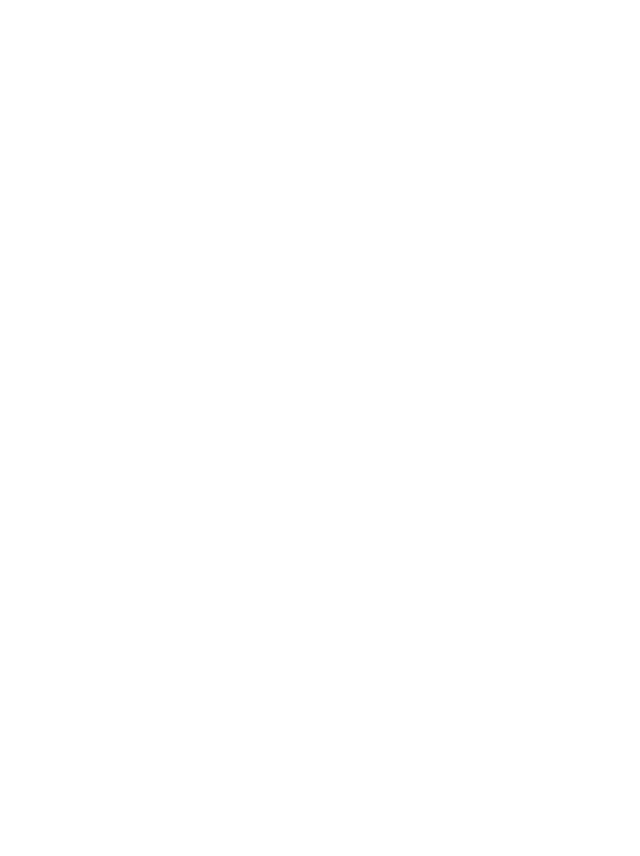
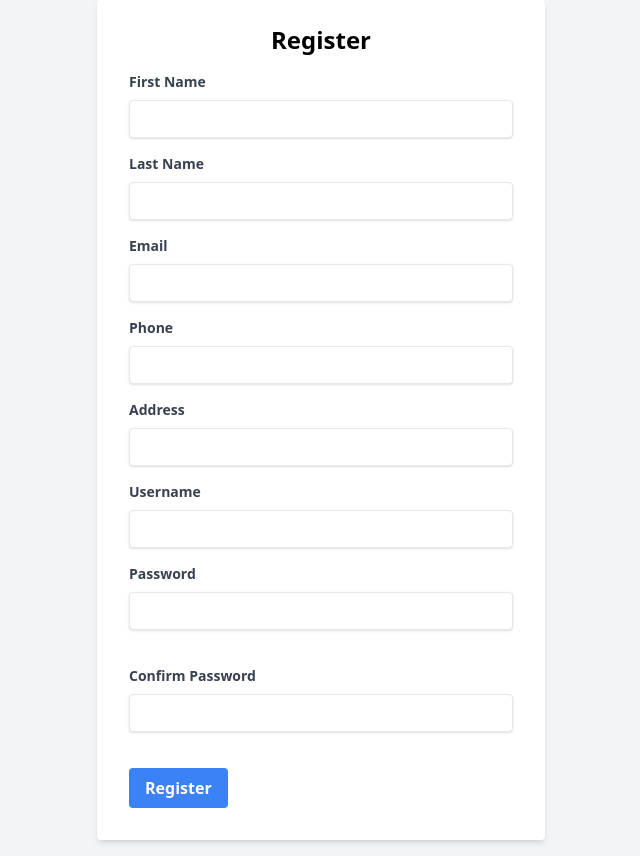
Before and after one commit to Albertomomu/blacksheep-client, a React (Vite) app: page /register in a window 1280 px wide. Before the commit this address had no page. Shown: the whole page, without its empty margins (319-959 px from the left). Before the commit the page ends 800 px from the top, so only its background shows below. Built offline with nearby package versions, Linux system fonts and the light colour scheme.

Commit message:
feat: adding register page

```diff
--- a/src/App.tsx
+++ b/src/App.tsx
@@ -4,6 +4,7 @@
 import ProductDetailPage from './pages/Products/ProductsPage';
 import LoginPage from './pages/Login/LoginPage';
 import ProfilePage from './pages/Profile/ProfilePage';
+import RegisterPage from './pages/Register/RegisterPage';
 
 function App() {
 
@@ -12,6 +13,7 @@
       <Routes>
         <Route path="/" element={<HomePage />} />
         <Route path="/login" element={<LoginPage />} />
+        <Route path="/register" element={<RegisterPage />} />
         <Route path="/products/:id" element={<ProductDetailPage />} />
         <Route path="/profile" element={<ProfilePage />} />
       </Routes>
--- /dev/null
+++ b/src/components/RegisterForm.tsx
@@ -0,0 +1,159 @@
+import { useState } from 'react';
+import axios from 'axios';
+import { useNavigate } from 'react-router-dom';
+import useUserStore from '../store/userStore';
+
+const RegisterForm = () => {
+  // Estado para los campos del formulario
+  const [firstName, setFirstName] = useState('');
+  const [lastName, setLastName] = useState('');
+  const [email, setEmail] = useState('');
+  const [phone, setPhone] = useState('');
+  const [address, setAddress] = useState('');
+  const [username, setUsername] = useState('');
+  const [password, setPassword] = useState('');
+  const [confirmPassword, setConfirmPassword] = useState('');
+  const [error, setError] = useState('');
+  const navigate = useNavigate(); // Inicializa el hook useNavigate
+  const { setUser } = useUserStore();
+
+  const handleSubmit = async (e) => {
+    e.preventDefault();
+
+    // Validación de que las contraseñas coinciden
+    if (password !== confirmPassword) {
+      setError('Passwords do not match.');
+      return;
+    }
+
+    try {
+      // Enviar solicitud de registro al servidor
+      const response = await axios.post('https://server.blacksheepclothing.es/auth/register/', {
+        firstName,
+        lastName,
+        email,
+        phone,
+        address,
+        username,
+        password,
+      }, {
+        withCredentials: true, // Asegúrate de enviar las credenciales
+      });
+
+      // Extraer datos de la respuesta
+      const { accessToken, user } = response.data;
+      setUser(user, accessToken);
+      navigate('/profile'); // Redirigir al perfil del usuario
+    } catch (error) {
+      setError('Registration failed. Please try again.');
+      console.error('Registration error:', error);
+    }
+  };
+
+  return (
+    <div className="flex flex-col items-center justify-center min-h-screen bg-gray-100">
+      <div className="w-full max-w-md bg-white shadow-md rounded px-8 pt-6 pb-8 mb-4">
+        <h2 className="text-2xl font-bold text-center mb-4">Register</h2>
+        {error && <p className="text-red-500 text-xs italic mb-4">{error}</p>}
+        <form onSubmit={handleSubmit}>
+          <div className="mb-4">
+            <label htmlFor="firstName" className="block text-gray-700 text-sm font-bold mb-2">First Name</label>
+            <input
+              type="text"
+              id="firstName"
+              value={firstName}
+              onChange={(e) => setFirstName(e.target.value)}
+              required
+              className="shadow appearance-none border rounded w-full py-2 px-3 text-gray-700 leading-tight focus:outline-none focus:shadow-outline"
+            />
+          </div>
+          <div className="mb-4">
+            <label htmlFor="lastName" className="block text-gray-700 text-sm font-bold mb-2">Last Name</label>
+            <input
+              type="text"
+              id="lastName"
+              value={lastName}
+              onChange={(e) => setLastName(e.target.value)}
+              required
+              className="shadow appearance-none border rounded w-full py-2 px-3 text-gray-700 leading-tight focus:outline-none focus:shadow-outline"
+            />
+          </div>
+          <div className="mb-4">
+            <label htmlFor="email" className="block text-gray-700 text-sm font-bold mb-2">Email</label>
+            <input
+              type="email"
+              id="email"
+              value={email}
+              onChange={(e) => setEmail(e.target.value)}
+              required
+              className="shadow appearance-none border rounded w-full py-2 px-3 text-gray-700 leading-tight focus:outline-none focus:shadow-outline"
+            />
+          </div>
+          <div className="mb-4">
+            <label htmlFor="phone" className="block text-gray-700 text-sm font-bold mb-2">Phone</label>
+            <input
+              type="text"
+              id="phone"
+              value={phone}
+              onChange={(e) => setPhone(e.target.value)}
+              className="shadow appearance-none border rounded w-full py-2 px-3 text-gray-700 leading-tight focus:outline-none focus:shadow-outline"
+            />
+          </div>
+          <div className="mb-4">
+            <label htmlFor="address" className="block text-gray-700 text-sm font-bold mb-2">Address</label>
+            <input
+              type="text"
+              id="address"
+              value={address}
+              onChange={(e) => setAddress(e.target.value)}
+              className="shadow appearance-none border rounded w-full py-2 px-3 text-gray-700 leading-tight focus:outline-none focus:shadow-outline"
+            />
+          </div>
+          <div className="mb-4">
+            <label htmlFor="username" className="block text-gray-700 text-sm font-bold mb-2">Username</label>
+            <input
+              type="text"
+              id="username"
+              value={username}
+              onChange={(e) => setUsername(e.target.value)}
+              required
+              className="shadow appearance-none border rounded w-full py-2 px-3 text-gray-700 leading-tight focus:outline-none focus:shadow-outline"
+            />
+          </div>
+          <div className="mb-6">
+            <label htmlFor="password" className="block text-gray-700 text-sm font-bold mb-2">Password</label>
+            <input
+              type="password"
+              id="password"
+              value={password}
+              onChange={(e) => setPassword(e.target.value)}
+              required
+              className="shadow appearance-none border rounded w-full py-2 px-3 text-gray-700 mb-3 leading-tight focus:outline-none focus:shadow-outline"
+            />
+          </div>
+          <div className="mb-6">
+            <label htmlFor="confirmPassword" className="block text-gray-700 text-sm font-bold mb-2">Confirm Password</label>
+            <input
+              type="password"
+              id="confirmPassword"
+              value={confirmPassword}
+              onChange={(e) => setConfirmPassword(e.target.value)}
+              required
+              className="shadow appearance-none border rounded w-full py-2 px-3 text-gray-700 mb-3 leading-tight focus:outline-none focus:shadow-outline"
+            />
+          </div>
+          <div className="flex items-center justify-between">
+            <button
+              type="submit"
+              className="bg-blue-500 hover:bg-blue-700 text-white font-bold py-2 px-4 rounded focus:outline-none focus:shadow-outline"
+            >
+              Register
+            </button>
+          </div>
+        </form>
+      </div>
+    </div>
+  );
+};
+
+export default RegisterForm;
--- a/src/components/index.ts
+++ b/src/components/index.ts
@@ -9,3 +9,4 @@
 export { default as ProductCard } from './ProductCard'
 export { default as DiscountBanner } from './DiscountBanner'
 export { default as LoginForm } from './LoginForm'
+export { default as RegisterForm } from './RegisterForm'
--- /dev/null
+++ b/src/pages/Register/RegisterPage.css
@@ -0,0 +1,17 @@
+/* LoginPage.css */
+.register-page {
+  display: flex;
+  flex-direction: column;
+  align-items: center;
+  justify-content: center;
+  height: 100vh;
+  background-color: #f4f4f4;
+  padding: 20px;
+}
+
+.register-page h1 {
+  margin-bottom: 20px;
+  font-size: 2rem;
+  color: #333;
+  text-align: center;
+}
--- /dev/null
+++ b/src/pages/Register/RegisterPage.tsx
@@ -0,0 +1,13 @@
+// LoginPage.tsx
+import { RegisterForm } from '../../components';
+
+const LoginPage = () => {
+  return (
+    <div className="register-page">
+      <RegisterForm />
+      {/* Puedes agregar más contenido aquí, como enlaces, imágenes, etc. */}
+    </div>
+  );
+};
+
+export default LoginPage;
```
